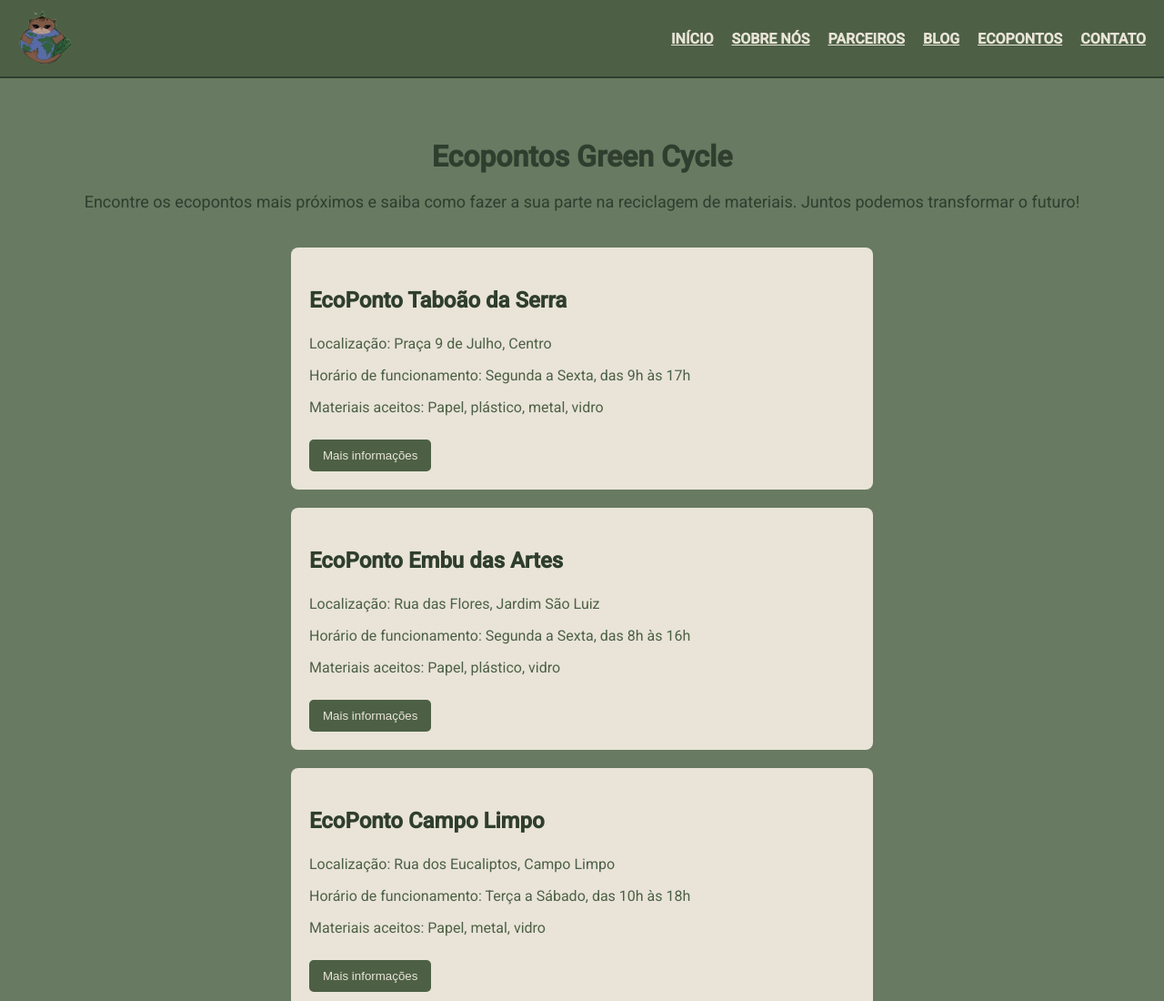
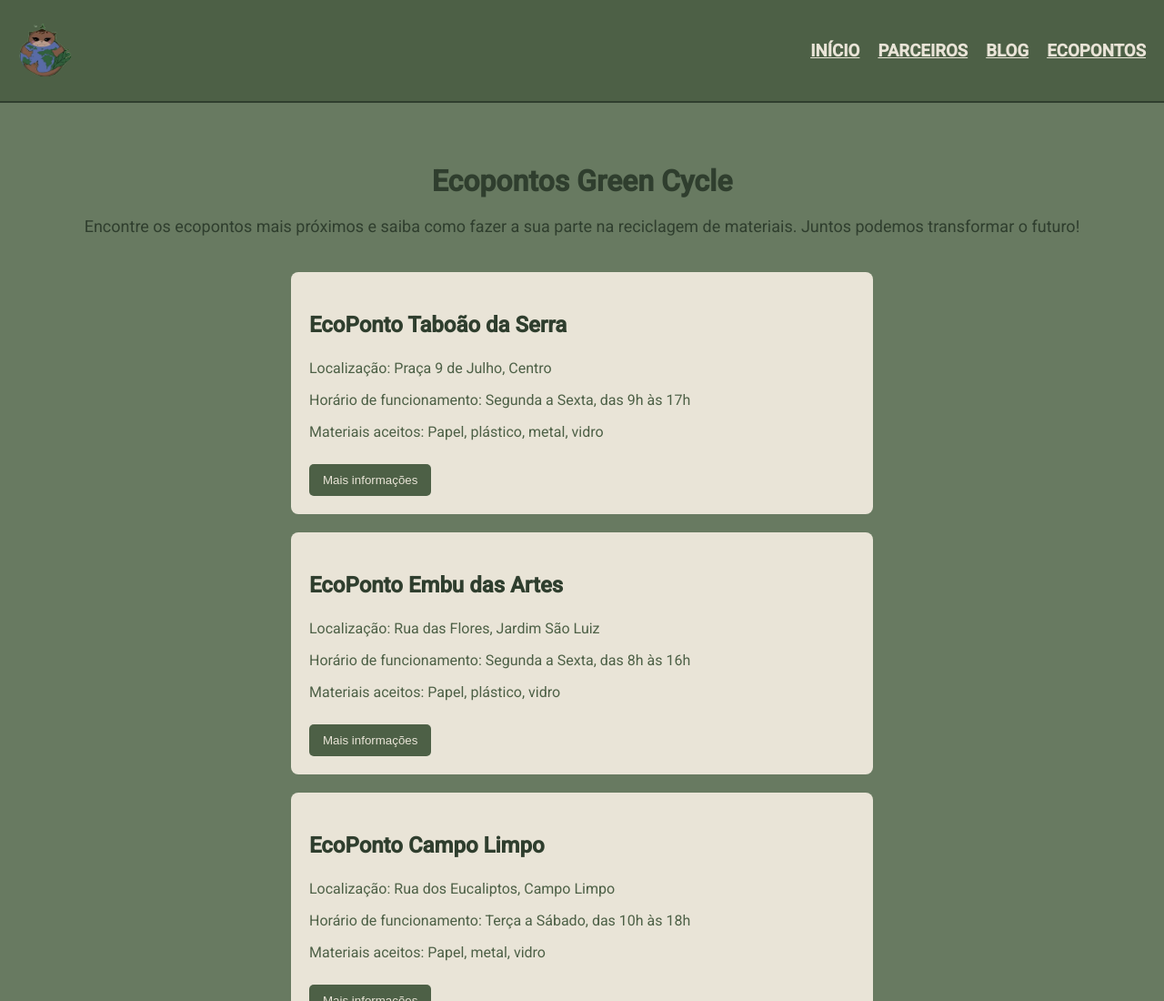
Before and after one commit to greencycle5/greencycleecopontos, a plain HTML site: page index.html in a window 1280 px wide. Shown: the top 1100 px of the page at 91% size. Drawn offline with Linux system fonts and the light colour scheme.

Commit message:
Update index.html

```diff
--- a/index.html
+++ b/index.html
@@ -17,12 +17,11 @@
         </div>
         <nav class="menu">
             <ul>
-                <li><a href="#home">Início</a></li>
-                <li><a href="#sobre">Sobre Nós</a></li>
-                <li><a href="#parceiros">Parceiros</a></li>
-                <li><a href="#blog">Blog</a></li>
-                <li><a href="#ecopontos">Ecopontos</a></li>
-                <li><a href="#contato">Contato</a></li>
+            <h3>  <li><a href="https://greencycle5.github.io/greencycleinicio/">Início</a></li> </h3>
+              <h3>   <li><a href="https://greencycle5.github.io/greencycleparceiros/">Parceiros</a></li> </h3>
+            <h3>     <li><a href="https://greencycle5.github.io/greencycleblog/">Blog</a></li> </h3>
+            <h3>     <li><a href="https://greencycle5.github.io/greencycleecopontos/">Ecopontos</a></li>
+</h3>
             </ul>
         </nav>
     </header>
```
